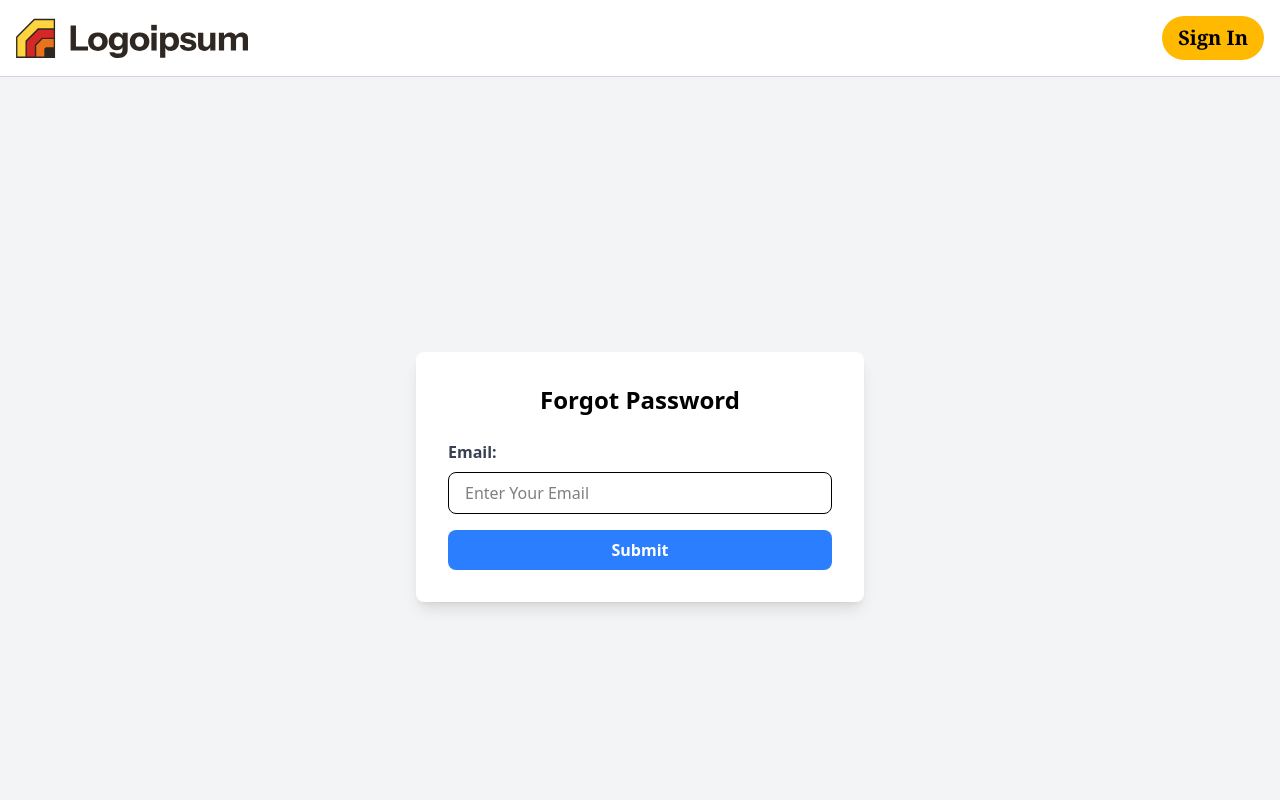
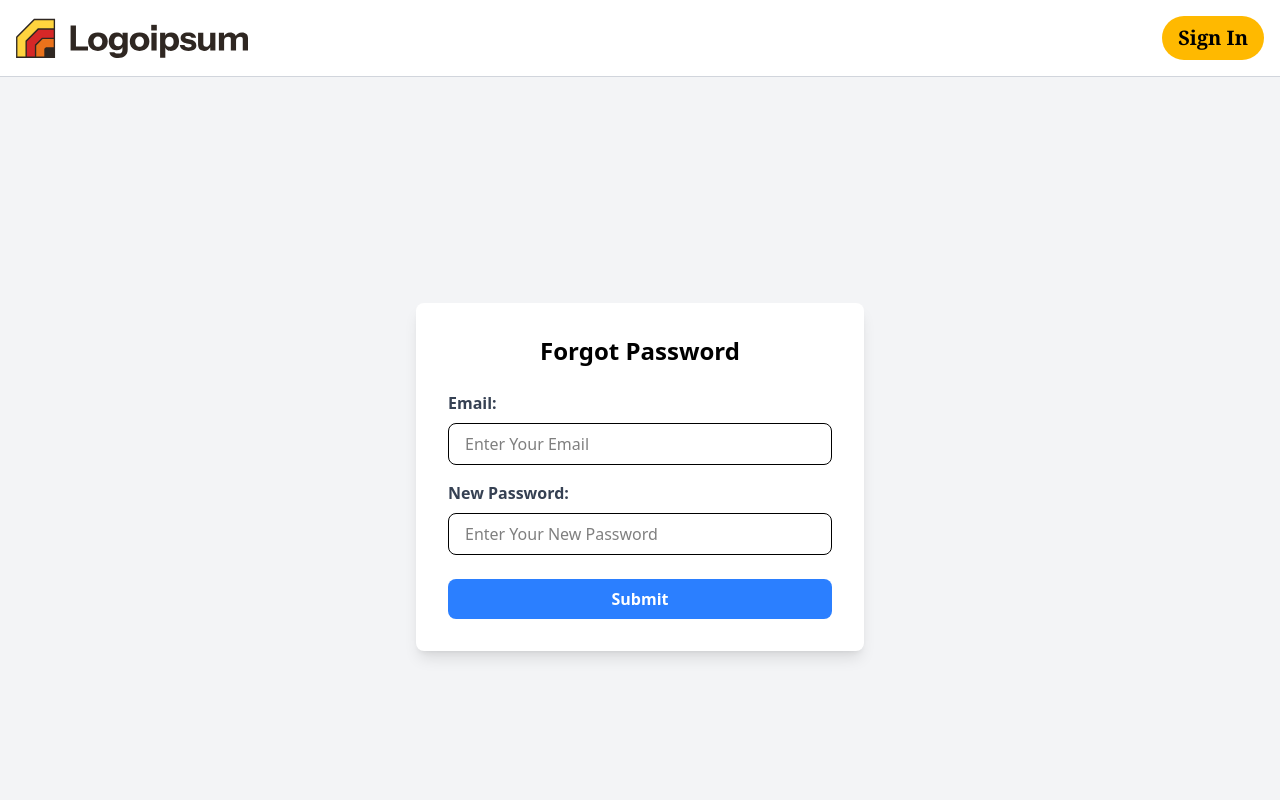
Before and after one commit to MogesBekele/react-app, a React (Vite) app: page /forgot-password in a window 1280 px wide. Shown: the top 800 px of the page. Built offline with nearby package versions, Linux system fonts and the light colour scheme.

Commit message:
commited

```diff
--- a/src/components/ForgotPassword.jsx
+++ b/src/components/ForgotPassword.jsx
@@ -1,11 +1,21 @@
 import React, { useState } from 'react';
 
 const ForgotPassword = () => {
-  const [email, setEmail] = useState('');
+  const [formData, setFormData] = useState({
+    email: '',
+    newPassword: ''
+  });
+
+  const changeHandler = (e) => {
+    setFormData({
+      ...formData,
+      [e.target.name]: e.target.value
+    });
+  };
 
   const handleSubmit = (e) => {
     e.preventDefault();
-    console.log('Forgot Password form submitted:', email);
+    console.log('Forgot Password form submitted:', formData);
     // Add your form submission logic here
   };
 
@@ -20,8 +30,20 @@ const ForgotPassword = () => {
               type="email"
               placeholder="Enter Your Email"
               name="email"
-              onChange={(e) => setEmail(e.target.value)}
+              onChange={changeHandler}
               className="w-full px-4 py-2 border rounded-lg focus:outline-none focus:ring-2 focus:ring-blue-500"
+              required
+            />
+          </div>
+          <div className="mb-6">
+            <label className="block text-gray-700 font-semibold mb-2">New Password:</label>
+            <input
+              type="password"
+              placeholder="Enter Your New Password"
+              name="newPassword"
+              onChange={changeHandler}
+              className="w-full px-4 py-2 border rounded-lg focus:outline-none focus:ring-2 focus:ring-blue-500"
+              required
             />
           </div>
           <button
```
